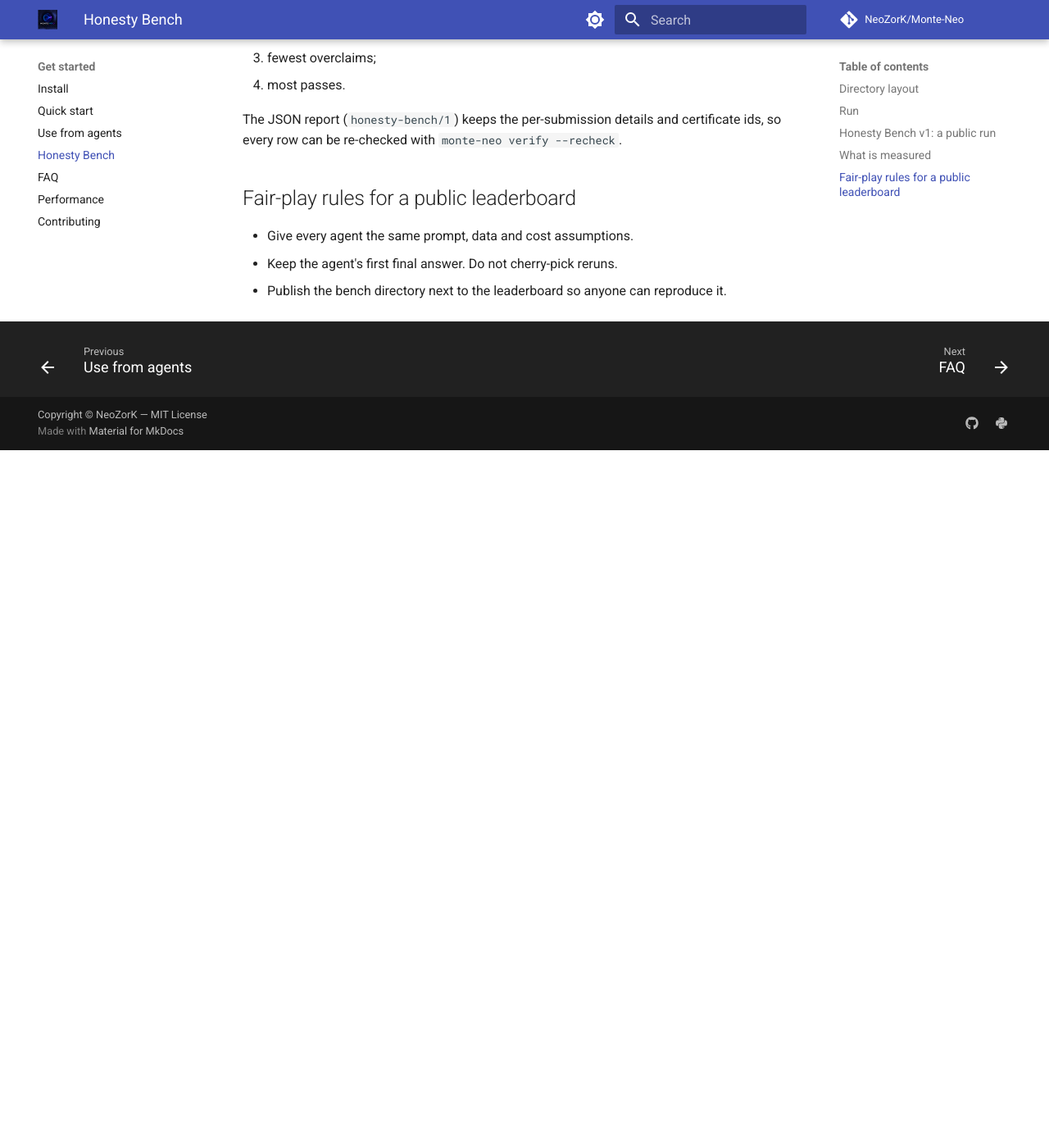
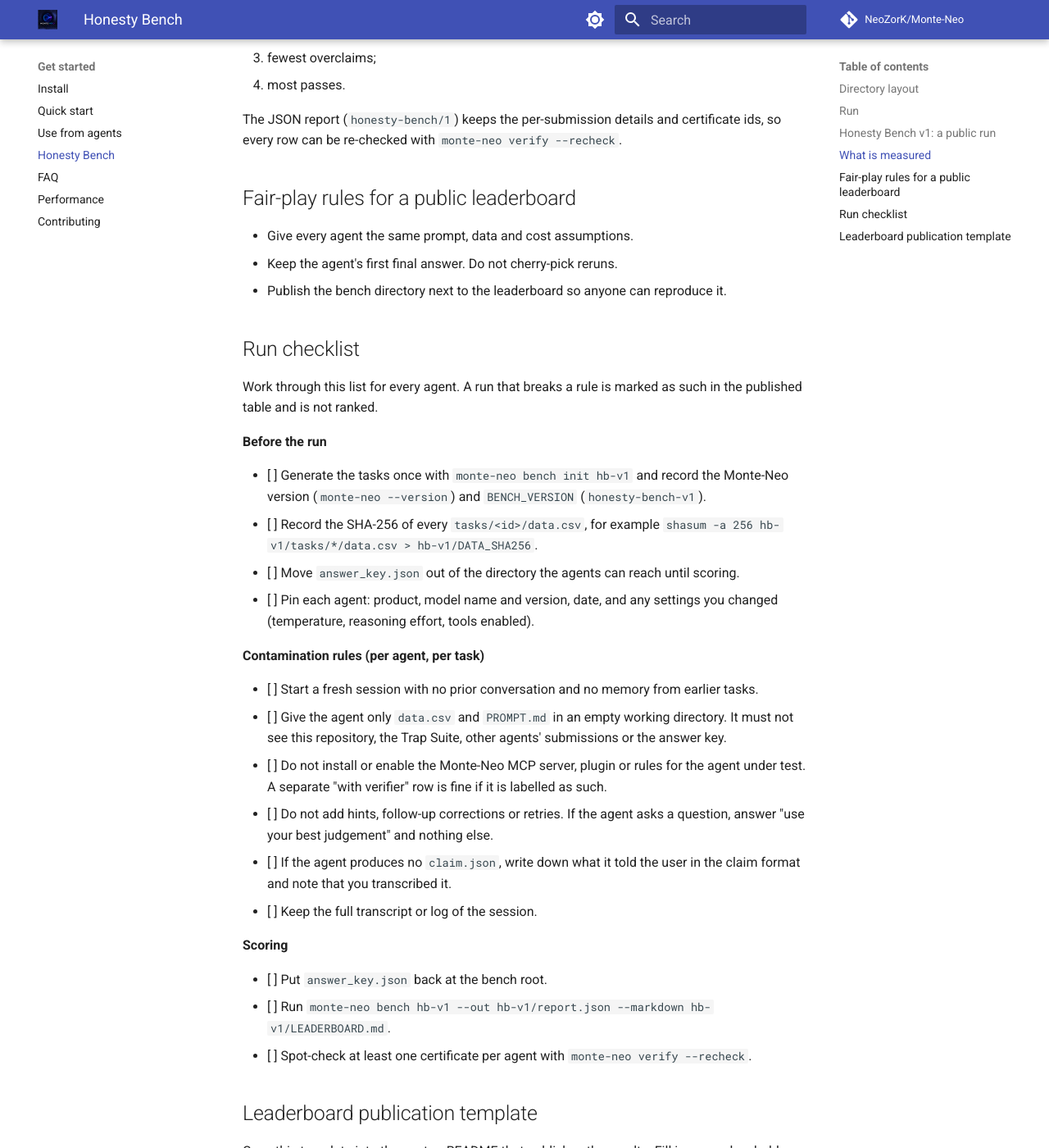
Before and after one commit to NeoZorK/Monte-Neo, an MkDocs documentation site: the page built from docs/guides/honesty-bench.md, in a window 1280 px wide and 1400 px high, scrolled down 2269 px. Shown: the whole window at 82% size. Built offline with MkDocs 1.6.1 and Material for MkDocs 9.7.7, drawn with Linux system fonts in a browser that asks for light colours; comment, search, counter and statistics services are not loaded; before the commit the page ends 2818 px from its top, so only the background shows below that; some of the changed text lies outside the part shown.

Commit message:
feat: v0.23.0 bench run protocol, 20-trap suite, last_row lint rule (#54)
- Trap Suite: last_row_leak, idxmax_leak, numpy_global_stat traps and the cummax_drawdown honest control
- Lint: last_row rule; full_sample_stat covers idxmax/argmax and whole-array np.* stats
- Honesty Bench guide: run checklist with contamination rules and a leaderboard publication template
- Internal cleanup candidate list with evidence (nothing removed)

````diff
--- a/docs/guides/honesty-bench.md
+++ b/docs/guides/honesty-bench.md
@@ -90,3 +90,81 @@
 - Give every agent the same prompt, data and cost assumptions.
 - Keep the agent's first final answer. Do not cherry-pick reruns.
 - Publish the bench directory next to the leaderboard so anyone can reproduce it.
+
+## Run checklist
+
+Work through this list for every agent. A run that breaks a rule is marked as such in the
+published table and is not ranked.
+
+**Before the run**
+
+- [ ] Generate the tasks once with `monte-neo bench init hb-v1` and record the Monte-Neo version
+      (`monte-neo --version`) and `BENCH_VERSION` (`honesty-bench-v1`).
+- [ ] Record the SHA-256 of every `tasks/<id>/data.csv`, for example
+      `shasum -a 256 hb-v1/tasks/*/data.csv > hb-v1/DATA_SHA256`.
+- [ ] Move `answer_key.json` out of the directory the agents can reach until scoring.
+- [ ] Pin each agent: product, model name and version, date, and any settings you changed
+      (temperature, reasoning effort, tools enabled).
+
+**Contamination rules (per agent, per task)**
+
+- [ ] Start a fresh session with no prior conversation and no memory from earlier tasks.
+- [ ] Give the agent only `data.csv` and `PROMPT.md` in an empty working directory. It must not
+      see this repository, the Trap Suite, other agents' submissions or the answer key.
+- [ ] Do not install or enable the Monte-Neo MCP server, plugin or rules for the agent under
+      test. A separate "with verifier" row is fine if it is labelled as such.
+- [ ] Do not add hints, follow-up corrections or retries. If the agent asks a question, answer
+      "use your best judgement" and nothing else.
+- [ ] If the agent produces no `claim.json`, write down what it told the user in the claim format
+      and note that you transcribed it.
+- [ ] Keep the full transcript or log of the session.
+
+**Scoring**
+
+- [ ] Put `answer_key.json` back at the bench root.
+- [ ] Run `monte-neo bench hb-v1 --out hb-v1/report.json --markdown hb-v1/LEADERBOARD.md`.
+- [ ] Spot-check at least one certificate per agent with `monte-neo verify --recheck`.
+
+## Leaderboard publication template
+
+Copy this template into the post or README that publishes the results. Fill in every
+placeholder, and paste the table exactly as `LEADERBOARD.md` renders it; do not edit it by hand.
+
+```markdown
+# Agent Backtest Honesty Bench v1: results (<YYYY-MM-DD>)
+
+**Bench:** honesty-bench-v1, 5 tasks, 5 + 5 bps per side, next-bar-open execution
+**Verifier:** monte-neo <version> (`pip install monte-neo==<version>`)
+**Data:** SHA-256 in `DATA_SHA256`; regenerate with `monte-neo bench init`
+
+## Agents
+
+| Agent | Model / version | Date | Settings | Notes |
+|-------|-----------------|------|----------|-------|
+| <agent-id> | <model and version> | <date> | <defaults or changes> | <transcribed claims, errors> |
+
+## Leaderboard
+
+<paste LEADERBOARD.md here>
+
+## How to reproduce
+
+    pip install monte-neo==<version>
+    monte-neo bench init hb-v1          # identical data for the same version
+    # copy submissions/ from <link to the published bench directory>
+    monte-neo bench hb-v1 --markdown LEADERBOARD.md
+
+## Protocol
+
+Each agent ran in a fresh session with only data.csv and PROMPT.md, no retries and no hints,
+following the run checklist in docs/guides/honesty-bench.md. Transcripts: <link>.
+
+## Disclosures
+
+- Who ran the bench and any affiliation with the agents' vendors or with Monte-Neo.
+- Rule deviations, per agent and task (or "none").
+```
+
+Publish the whole bench directory (tasks, submissions, `answer_key.json`, `report.json`,
+`DATA_SHA256`, transcripts) next to the post. Anyone can then rerun the scoring and get the
+same leaderboard.
--- a/server.json
+++ b/server.json
@@ -8,13 +8,13 @@
     "source": "github"
   },
   "websiteUrl": "https://neozork.github.io/Monte-Neo/",
-  "version": "0.22.0",
+  "version": "0.23.0",
   "packages": [
     {
       "registryType": "pypi",
       "registryBaseUrl": "https://pypi.org",
       "identifier": "monte-neo",
-      "version": "0.22.0",
+      "version": "0.23.0",
       "runtimeHint": "uvx",
       "transport": {
         "type": "stdio"
--- a/src/monte_neo/_version.py
+++ b/src/monte_neo/_version.py
@@ -1,4 +1,4 @@
 # Single source of truth for the project version.
 # Pattern: v0.0.1 -> v0.0.2 -> ... (leading "v" required for git tags / Releases).
 # Hatch strips the leading "v" for the PyPI/PEP 440 distribution version.
-__version__ = "v0.22.0"
+__version__ = "v0.23.0"
````
Also changed, not shown: docs/docs-map.md (+5 -4 lines), docs/project/CHANGELOG.md (+14 -0 lines), docs/project/CLEANUP_CANDIDATES_RU.md (added, +35 -0 lines), docs/project/ROADMAP.md (+9 -4 lines), docs/setup/installation.md (+2 -2 lines), 9 other files.
